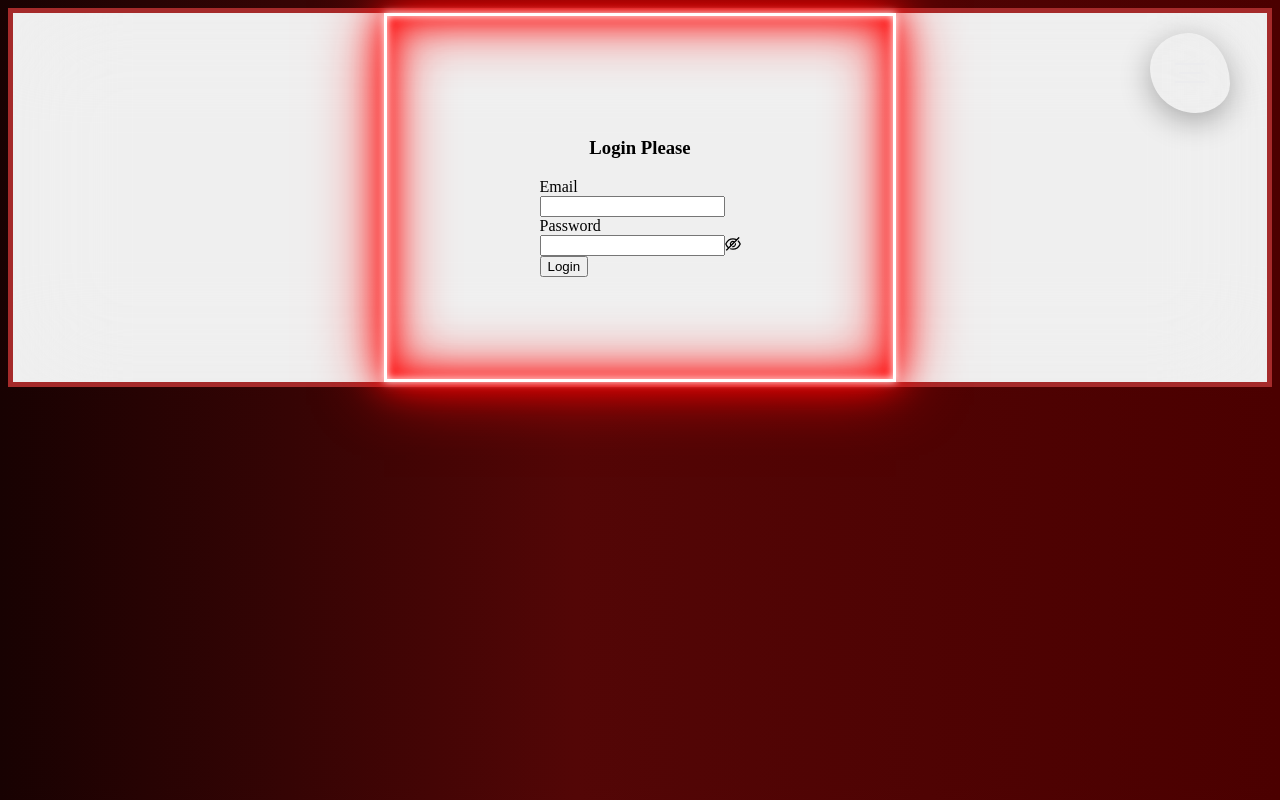
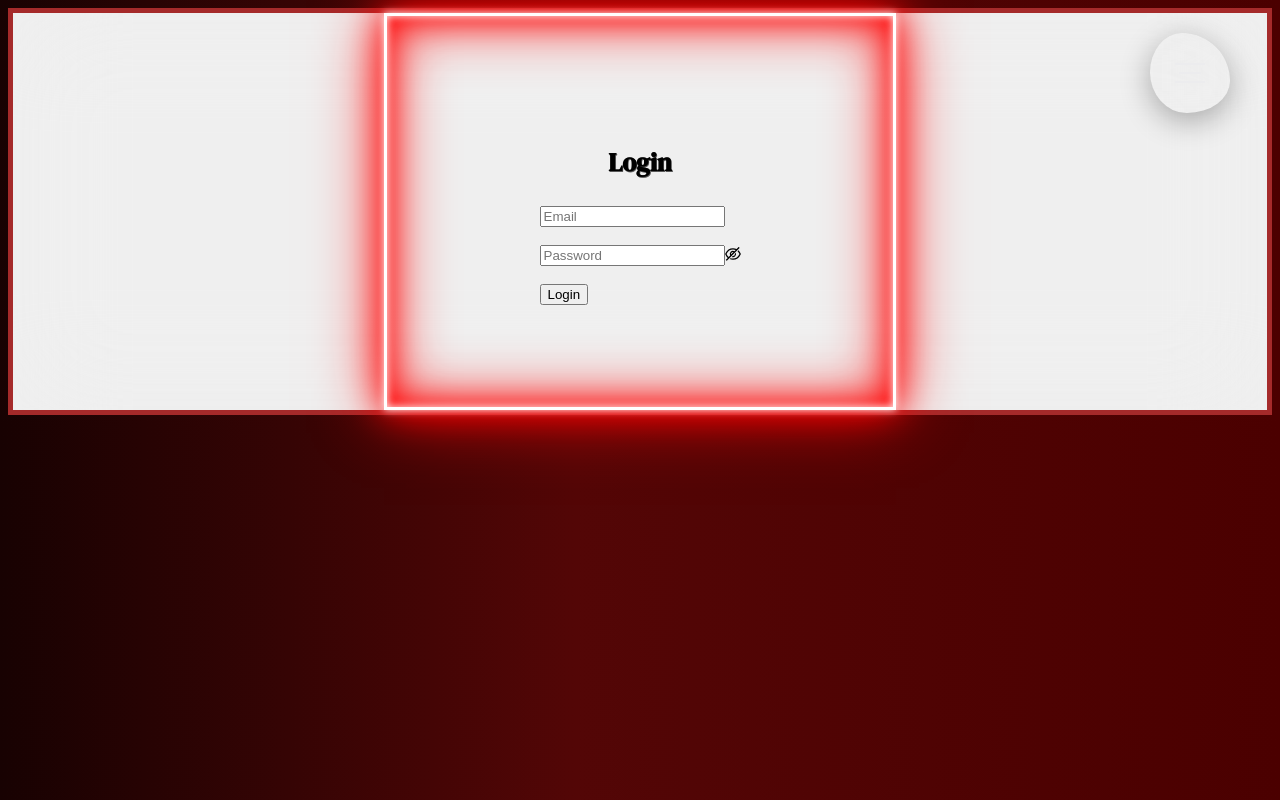
Before and after one commit to Arthur1112/ridefile-react-frontend-final-project, a React (Create React App) app: page /login in a window 1280 px wide. Built offline with nearby package versions, Linux system fonts and the light colour scheme.

Commit message:
edited css

```diff
--- a/src/components/Login.jsx
+++ b/src/components/Login.jsx
@@ -1,4 +1,4 @@
-import { Button, Form, Input } from "antd";
+import { Button, Form, Input, Select } from "antd";
 import bcrypt from "bcryptjs";
 import { salt } from "../mySalt";
 import "../styling/loginPage.css";
@@ -30,19 +30,21 @@ export default function Login({ setToken }) {
   };
   return (
     <section className="loginSection">
-      <h3>Login Please</h3>
+      <h3 id="loginPageTitle">Login</h3>
       <Form
         name="login"
         labelCol={{ span: 8 }}
         wrapperCol={{ span: 8 }}
         onFinish={handleLogin}
       >
-        <Form.Item name="email" label="Email">
-          <Input />
+        <Form.Item name="email">
+          <Input placeholder="Email" />
         </Form.Item>
-        <Form.Item name="password" label="Password">
-          <Input.Password />
+        <br />
+        <Form.Item name="password">
+          <Input.Password placeholder="Password" />
         </Form.Item>
+        <br />
         <Form.Item wrapperCol={{ span: 16, offset: 8 }}>
           <Button type="Primary" htmlType="submit">
             Login
--- a/src/styling/loginPage.css
+++ b/src/styling/loginPage.css
@@ -1,3 +1,14 @@
+#loginPageTitle {
+  font-family: "DM Serif Display", serif;
+  font-size: 2vw;
+  font-weight: 900;
+  text-shadow: -0.0075em 0.0075em 0 rgba(0, 0, 0, 0.24),
+    0.005em 0.005em 0 rgba(0, 0, 0, 10%), 0.01em 0.01em 0 rgba(0, 0, 0, 12%),
+    0.015em 0.015em rgba(0, 0, 0, 14%), 0.02em 0.02em 0 rgba(0, 0, 0, 16%),
+    0.025em 0.025em 0 rgba(0, 0, 0, 18%), 0.03em 0.03em 0 rgba(0, 0, 0, 40%),
+    0.035em 0.035em 0 rgba(0, 0, 0, 12%);
+}
+
 .loginSection {
   display: grid;
   justify-content: center;
@@ -10,13 +21,12 @@
   padding: 20%;
   --neon-border-color: rgb(255, 0, 0);
   border: 0.2rem solid #fff;
-  text-shadow: -0.0075em 0.0075em 0 rgba(0, 0, 0, 0.24),
-    0.005em 0.005em 0 rgba(0, 0, 0, 10%), 0.01em 0.01em 0 rgba(0, 0, 0, 12%),
-    0.015em 0.015em rgba(0, 0, 0, 14%), 0.02em 0.02em 0 rgba(0, 0, 0, 16%),
-    0.025em 0.025em 0 rgba(0, 0, 0, 18%), 0.03em 0.03em 0 rgba(0, 0, 0, 40%),
-    0.035em 0.035em 0 rgba(0, 0, 0, 12%);
   box-shadow: 0 0 0.2rem #fff, 0 0 0.2rem #fff, 0 0 2rem #fe1313,
     0 0 0.8rem #fe1313, 0 0 2.8rem #fe1313, inset 0 0 1.3rem #fe1313;
+}
+
+.Form {
+  color: blue;
 }
 
 @keyframes flicker {
```
